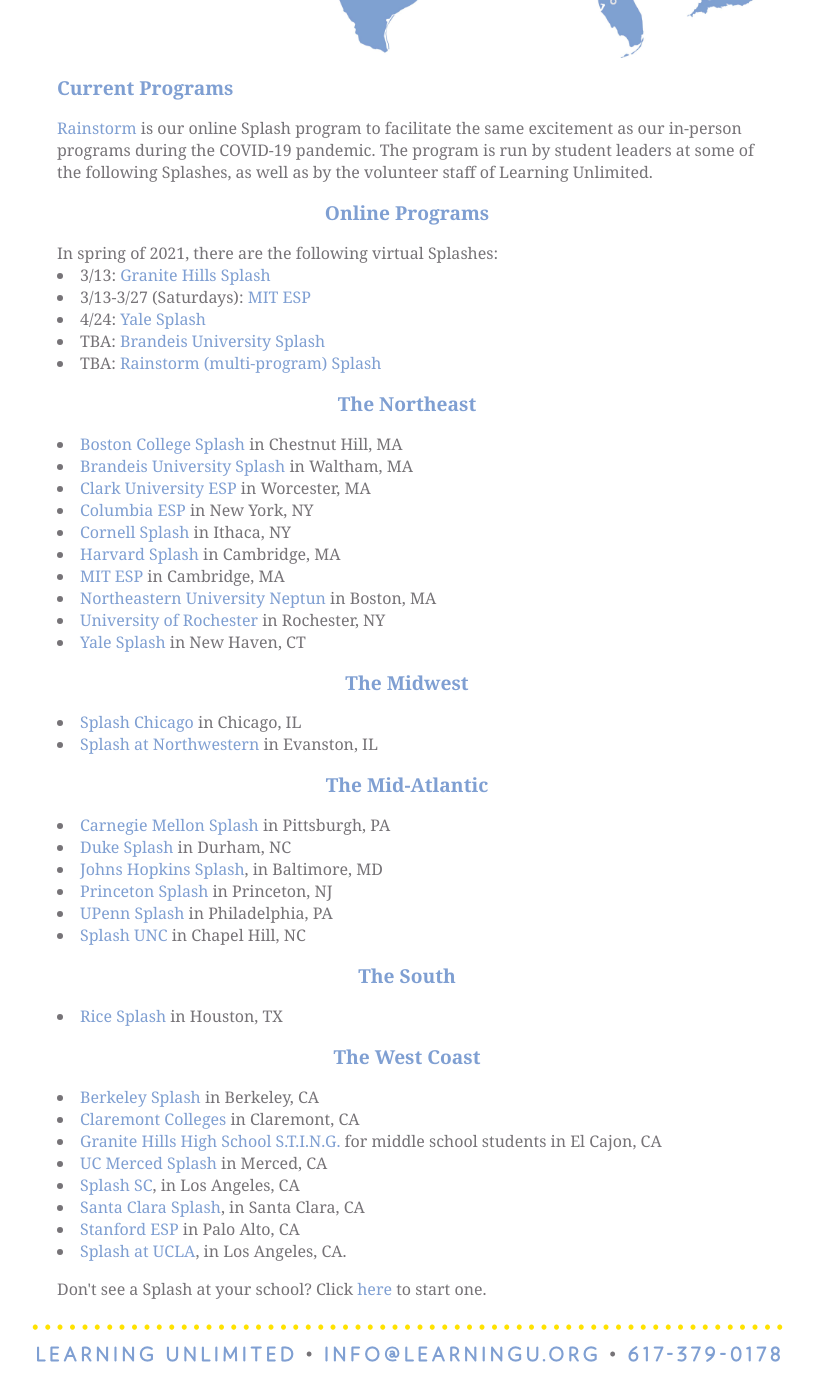
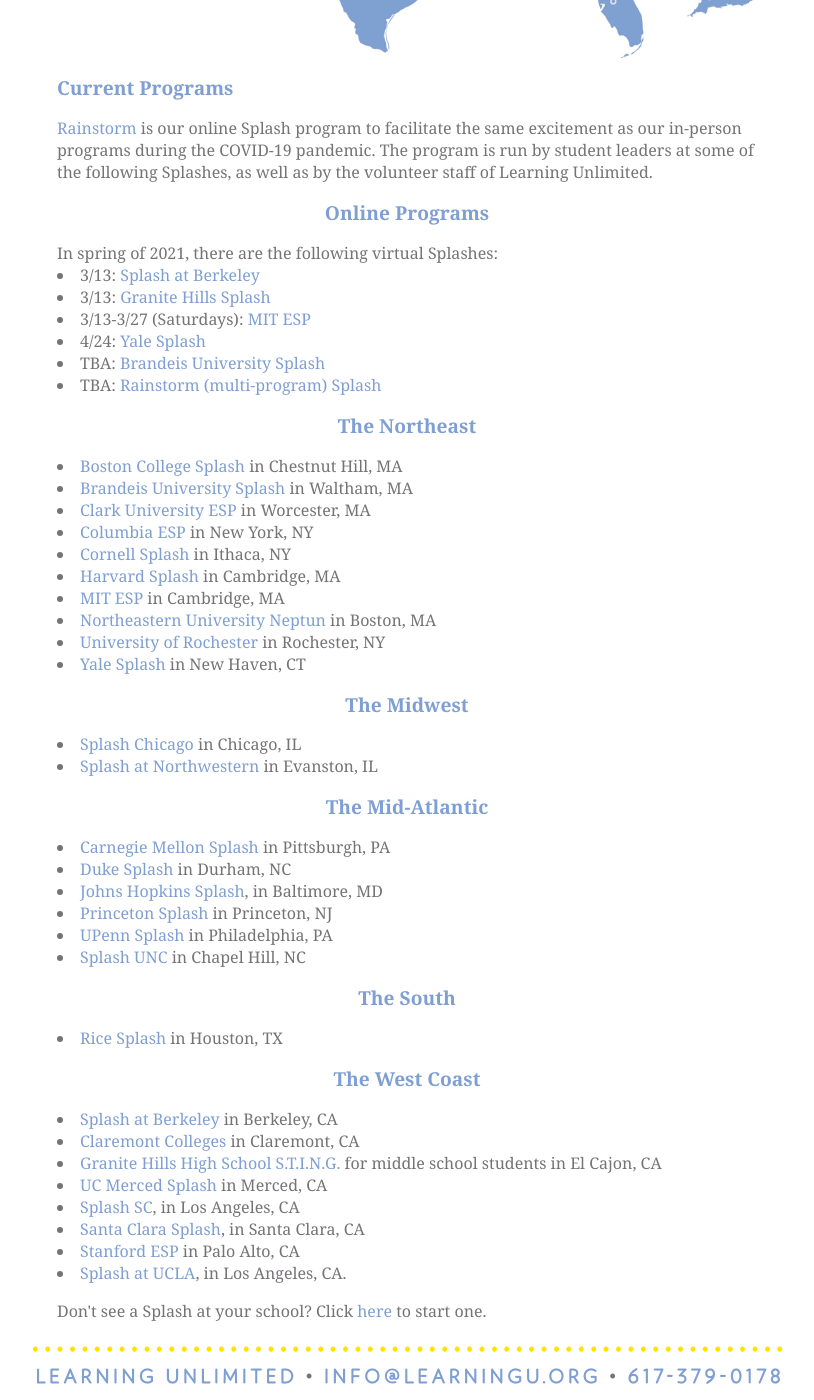
Before and after one commit to learning-unlimited/learning-unlimited.github.io, a Jekyll site: the page built from _current-programs/index.html, in a window 1280 px wide and 1400 px high, scrolled down 656 px. Shown: the whole window, without its empty margins (225-1039 px from the left). Built offline with Jekyll 4.4.1, drawn with Linux system fonts in a browser that asks for light colours; nearby versions of some CDN libraries; before the commit the page ends 2034 px from its top, so only the background shows below that.

Commit message:
Add Berkeley to current programs

```diff
--- a/_current-programs/index.html
+++ b/_current-programs/index.html
@@ -63,6 +63,7 @@
        <h2>Online Programs</h2>
 
 In spring of 2021, there are the following virtual Splashes:
+  <li>3/13: <a href="https://berkeley.learningu.org/">Splash at Berkeley</a></li>
   <li>3/13: <a href="https://granite.learningu.org/">Granite Hills Splash</a></li>
   <li>3/13-3/27 (Saturdays): <a href="https://esp.mit.edu/">MIT ESP</a></li>
   <li>4/24: <a href="https://yale.learningu.org/">Yale Splash</a></li>
@@ -107,7 +108,7 @@
 
   <div id="west">
   <h2>The West Coast</h2>
-  <li><a href="https://berkeley.learningu.org/">Berkeley Splash</a> in Berkeley, CA</li>
+  <li><a href="https://berkeley.learningu.org/">Splash at Berkeley</a> in Berkeley, CA</li>
   <li><a href="https://claremont.learningu.org/">Claremont Colleges</a> in Claremont, CA</li>
   <li><a href="https://granite.learningu.org/">Granite Hills High School S.T.I.N.G.</a> for middle school students in El Cajon, CA</li>
   <li><a href="https://ucmsplash.learningu.org/">UC Merced Splash</a> in Merced, CA</li>
```
